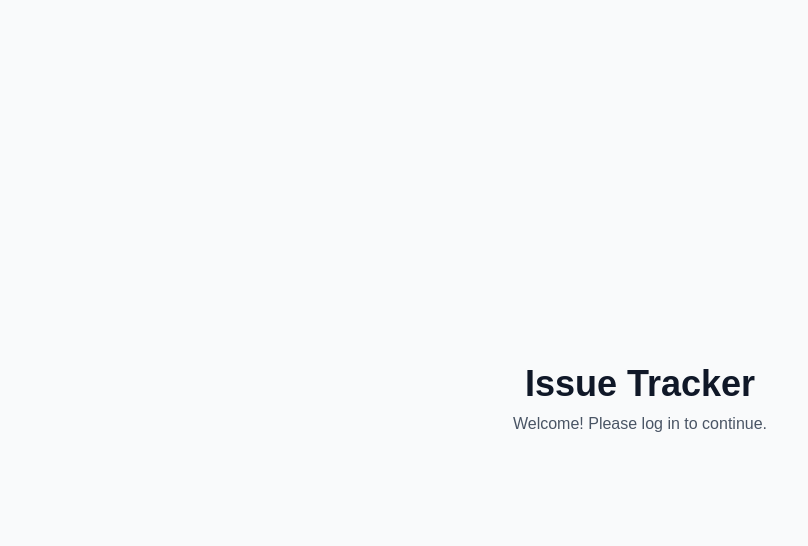
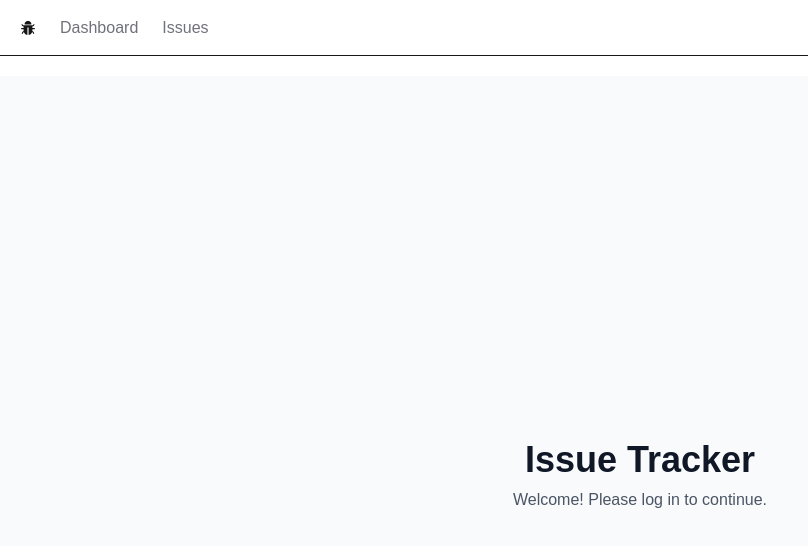
Before and after one commit to dhanush-cache/issue-tracker, a Next.js app in the folder frontend/: page / in a window 1280 px wide. Shown: the top 546 px of the page, without its empty margins (0-808 px from the left). Built offline with nearby package versions, Linux system fonts and the light colour scheme.

Commit message:
Build the NavBar

```diff
--- /dev/null
+++ b/frontend/app/NavBar.tsx
@@ -0,0 +1,31 @@
+import React from "react";
+import Link from "next/link";
+import { AiFillBug } from "react-icons/ai";
+
+const NavBar = () => {
+  const links = [
+    { label: "Dashboard", href: "/" },
+    { label: "Issues", href: "/issues" },
+  ];
+  return (
+    <nav className="flex space-x-6 border-b mb-5 px-5 h-14 items-center">
+      <Link href="/">
+        <AiFillBug />
+      </Link>
+      <ul className="flex space-x-6">
+        {links.map((link) => (
+          <li key={link.href}>
+            <Link
+              className="text-zinc-500 hover:text-zinc-800 transition-colors"
+              href={link.href}
+            >
+              {link.label}
+            </Link>
+          </li>
+        ))}
+      </ul>
+    </nav>
+  );
+};
+
+export default NavBar;
--- a/frontend/app/layout.tsx
+++ b/frontend/app/layout.tsx
@@ -1,5 +1,6 @@
 import type { Metadata } from "next";
 import "./globals.css";
+import NavBar from "@/app/NavBar";
 
 export const metadata: Metadata = {
   title: "Issue Tracker",
@@ -13,7 +14,10 @@
 }) {
   return (
     <html lang="en">
-      <body className="min-h-screen bg-gray-50">{children}</body>
+      <body className="min-h-screen bg-gray-50">
+        <NavBar />
+        <main>{children}</main>
+      </body>
     </html>
   );
 }
--- a/frontend/package.json
+++ b/frontend/package.json
@@ -11,7 +11,8 @@
   "dependencies": {
     "next": "15.5.2",
     "react": "19.1.0",
-    "react-dom": "19.1.0"
+    "react-dom": "19.1.0",
+    "react-icons": "^5.5.0"
   },
   "devDependencies": {
     "@eslint/eslintrc": "^3",
```
Also changed, not shown: 1 other file (tests, documents, lock files or other folders).
